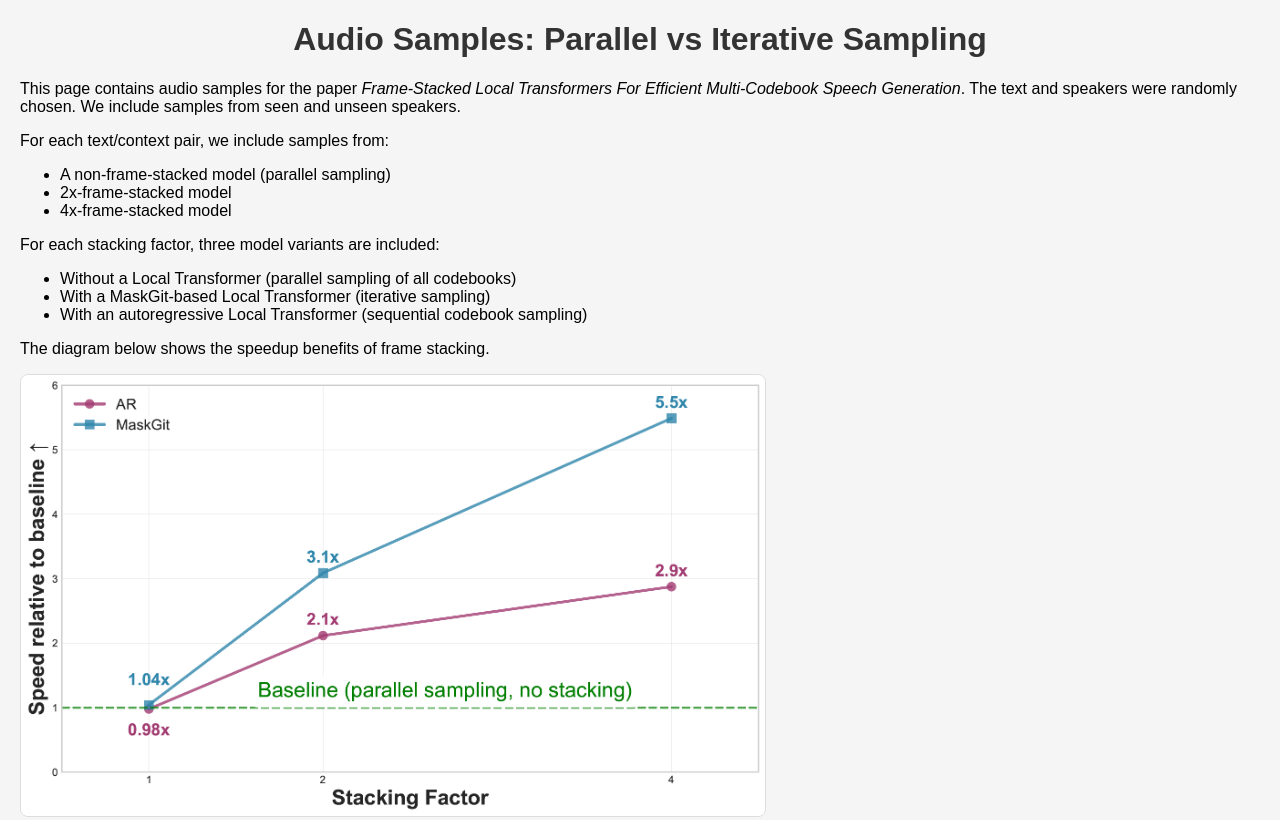
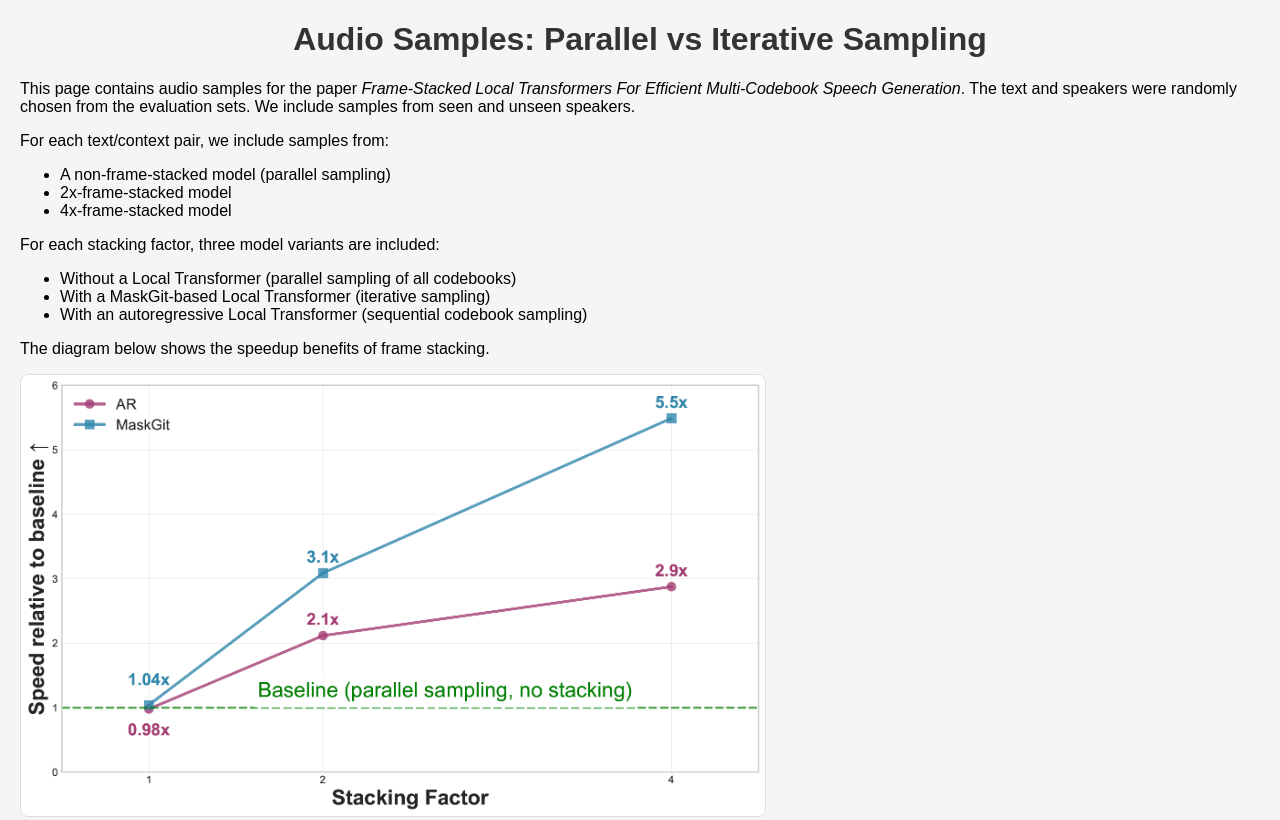
Before and after one commit to frame-stacking-lt/frame-stacking-lt.github.io, a plain HTML site: page index.html in a window 1280 px wide. Shown: the top 820 px of the page. Drawn offline with Linux system fonts and the light colour scheme.

Commit message:
Update index.html

```diff
--- a/index.html
+++ b/index.html
@@ -71,7 +71,7 @@
 </head>
 <body>
     <h1>Audio Samples: Parallel vs Iterative Sampling</h1>
-    <p>This page contains audio samples for the paper <i>Frame-Stacked Local Transformers For Efficient Multi-Codebook Speech Generation</i>. The text and speakers were randomly chosen. We include samples from seen and unseen speakers.</p>
+    <p>This page contains audio samples for the paper <i>Frame-Stacked Local Transformers For Efficient Multi-Codebook Speech Generation</i>. The text and speakers were randomly chosen from the evaluation sets. We include samples from seen and unseen speakers.</p>
 
     <p>For each text/context pair, we include samples from:</p>
     <ul>
```
